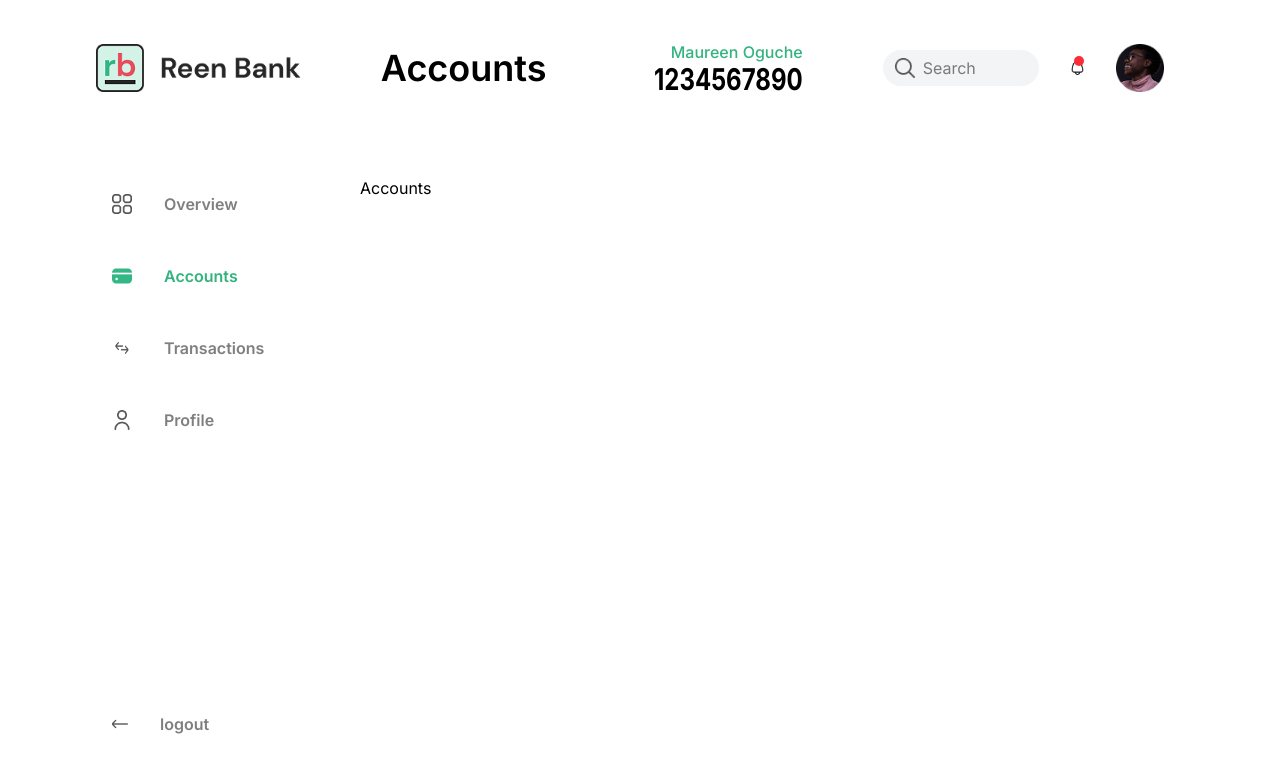
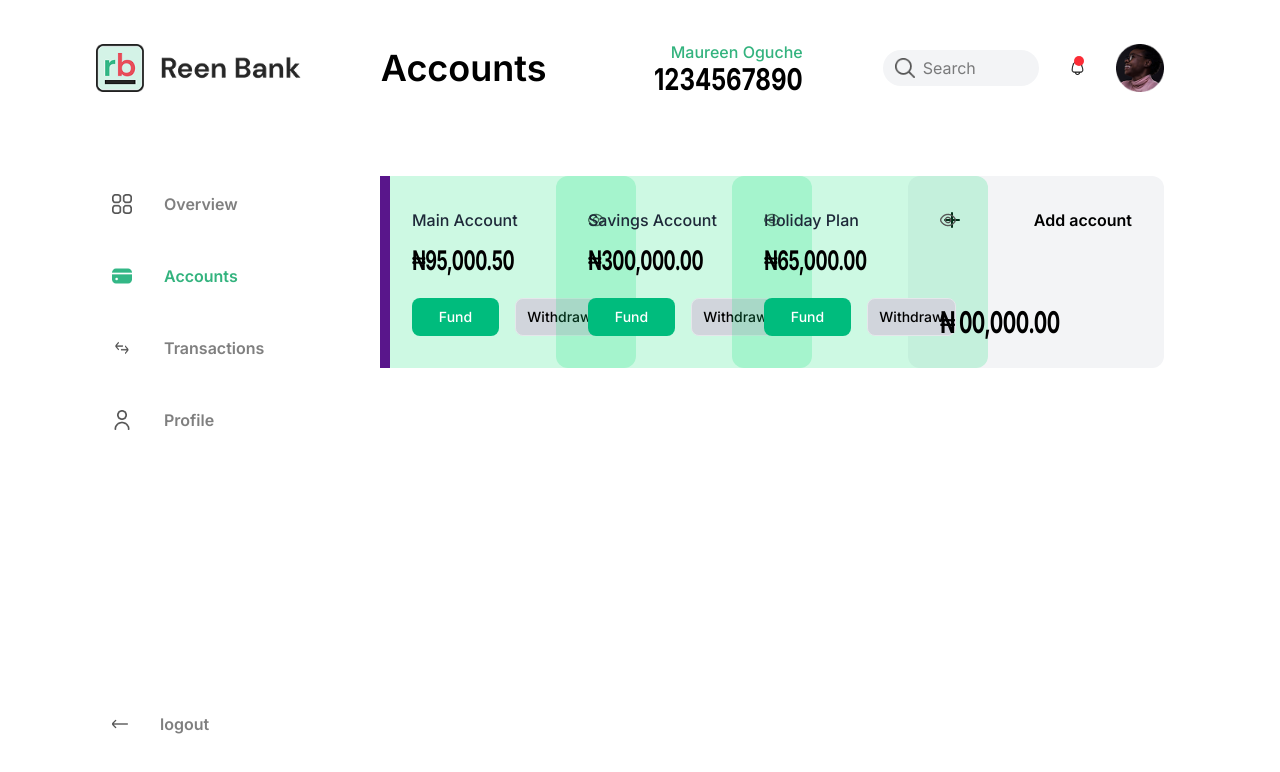
Before and after one commit to Emma-306/ReenBank-WebApp, a React (Vite) app: page /dashboard/accounts in a window 1280 px wide. Shown: the top 772 px of the page. Built offline with nearby package versions, Linux system fonts and the light colour scheme; data requests are answered from the project's data file.

Commit message:
Frontend progress on accounts modal

```diff
--- a/src/App.jsx
+++ b/src/App.jsx
@@ -8,7 +8,7 @@ import { ToastContainer } from "react-toastify";
 import "react-toastify/dist/ReactToastify.css";
 import { Dashboard } from "./pages/Dashboard";
 import { Overview } from "./components/Dashboard/Overview";
-import { Accounts } from "./components/Dashboard/Accounts";
+import { Accounts } from "./components/Dashboard/Accounts/Accounts";
 import { Transactions } from "./components/Dashboard/Transactions";
 import { Profile } from "./components/Dashboard/Profile";
 
--- a/src/components/AuthLayout/Login.jsx
+++ b/src/components/AuthLayout/Login.jsx
@@ -2,9 +2,16 @@ import { useState } from "react";
 import { assets } from "../../assets/assets";
 import { ResetPasswordModal } from "./ResetPasswordModal";
 import { Link } from "react-router-dom";
+import { useNavigate } from "react-router-dom";
 
 export const Login = () => {
   const [showReset, setShowReset] = useState(false);
+  const navigate = useNavigate();
+  const handleSubmit = (e) => {
+    e.preventDefault();
+    // Handle login logic here (e.g., API call)
+    navigate("/dashboard");
+  };
 
   return (
     <>
@@ -68,6 +75,7 @@ export const Login = () => {
 
           <button
             type="submit"
+            onClick={handleSubmit}
             className="bg-green-600/70 mt-2 text-white w-full h-12 hover:bg-green-600 rounded-md font-semibold text-xl cursor-pointer"
           >
             Login
--- a/src/components/Dashboard/Accounts.jsx
+++ /dev/null
@@ -1,5 +0,0 @@
-export const Accounts = () => {
-  return (
-    <div>Accounts</div>
-  )
-}
--- /dev/null
+++ b/src/components/Dashboard/Accounts/AccountOverview.jsx
@@ -0,0 +1,57 @@
+import { useState } from "react";
+import { assets } from "../../../assets/assets";
+
+export const AccountOverview = ({ account, isActive, onClick, openModal}) => {
+  const [showBalance, setShowBalance] = useState(true);
+
+  const toggleBalance = () => {
+    setShowBalance((prev) => !prev);
+  };
+
+  const formatBalance = (amount, currency) => {
+    return new Intl.NumberFormat("en-NG", {
+      style: "currency",
+      currency: currency || "NGN",
+      minimumFractionDigits: 2,
+      maximumFractionDigits: 2,
+    }).format(amount);
+  };
+
+  return (
+    <div className="min-w-64 h-48 rounded-xl bg-green-400/20 p-8 flex flex-col justify-between cursor-pointer relative " onClick={onClick}>
+      {isActive && (
+        <div className="absolute top-0 left-0 bottom-0 bg-purple-900 h-full w-2.5 "></div>
+      )}
+      <div className="flex justify-between items-center">
+        <p className="font-medium text-gray-800">{account.name}</p>
+
+        <img
+          src={showBalance ? assets.eye : assets.eyeCrossed}
+          alt="toggle balance"
+          className="w-4 h-4 cursor-pointer"
+          onClick={toggleBalance}
+        />
+      </div>
+
+      <div>
+        <p className="text-lg font-bold tracking-tight scale-y-150">
+          {showBalance
+            ? formatBalance(account.balance, account.currency)
+            : "XXXXXXXX"}
+        </p>
+      </div>
+
+      <div className="flex gap-4 mt-2">
+        <button
+        onClick={openModal}
+        className="flex-1 bg-emerald-500 hover:bg-emerald-600 text-white text-sm font-medium py-2 rounded-lg transition cursor-pointer">
+          Fund
+        </button>
+
+        <button className="flex-1 bg-gray-300 border border-gray-200 hover:bg-gray-400 text-black text-sm font-medium py-2 rounded-lg transition cursor-pointer">
+          Withdraw
+        </button>
+      </div>
+    </div>
+  );
+};
--- /dev/null
+++ b/src/components/Dashboard/Accounts/Accounts.jsx
@@ -0,0 +1,90 @@
+import { useEffect, useState } from "react";
+import { AccountOverview } from "./AccountOverview";
+import { AddAccountModal } from "../AddAccountModal";
+
+export const Accounts = () => {
+  const [accounts, setAccounts] = useState([]);
+  const [activeAccountId, setActiveAccountId] = useState(null);
+  const [showAddAccountModal, setShowAddAccountModal] = useState(false);
+  const [modalStartStep, setModalStartStep] = useState(1);
+
+
+  const openModal = (step = 1) => {
+    setModalStartStep(step);
+    setShowAddAccountModal(true);
+  };
+
+  const closeModal = () => setShowAddAccountModal(false);
+  useEffect(() => {
+    const fetchAccounts = async () => {
+      const res = await fetch("http://localhost:3000/accounts");
+      const data = await res.json();
+
+      setAccounts(data);
+
+      if (data.length > 0) {
+        setActiveAccountId(data[0].id);
+      }
+    };
+
+    fetchAccounts();
+  }, []);
+
+
+
+  const activeAccount = accounts.find((acc) => acc.id === activeAccountId);
+
+  return (
+    <>
+      <div className="w-full flex justify-between items-start gap-12 px-5">
+        <div className="flex-1 grid grid-cols-3 gap-12">
+          {accounts.map((account) => (
+            <AccountOverview
+              key={account.id}
+              account={account}
+              isActive={account.id === activeAccountId}
+              onClick={() => setActiveAccountId(account.id)}
+              openModal={()=> openModal(3)}
+            />
+          ))}
+        </div>
+
+        {/* RIGHT SIDE */}
+        <div
+        onClick={() => openModal(1)}
+        className="group w-64 h-48 bg-gray-100 hover:bg-emerald-500 transition-colors duration-300 shrink-0 rounded-xl p-8 cursor-pointer justify-between flex flex-col text-black hover:text-white">
+          <div className="flex flex-row justify-between items-center">
+            <svg
+              xmlns="http://www.w3.org/2000/svg"
+              width="24"
+              height="24"
+              viewBox="0 0 24 24"
+              fill="none"
+              stroke="currentColor"
+              strokeWidth="2"
+              strokeLinecap="round"
+              strokeLinejoin="round"
+            >
+              <line x1="12" y1="5" x2="12" y2="19" />
+              <line x1="5" y1="12" x2="19" y2="12" />
+            </svg>
+
+            <span className="font-semibold">Add account</span>
+          </div>
+
+          <span className="text-xl font-bold tracking-tight scale-y-150">
+            ₦ 00,000.00
+          </span>
+        </div>
+      </div>
+      {showAddAccountModal && (
+
+        <AddAccountModal
+          onClose={closeModal}
+          startStep={modalStartStep}
+          account={accounts}
+        />
+      )}
+    </>
+  );
+};
--- a/src/components/Dashboard/AddAccountModal.jsx
+++ b/src/components/Dashboard/AddAccountModal.jsx
@@ -3,12 +3,23 @@ import { toast } from "react-toastify";
 import { assets } from "../../assets/assets";
 import { useNavigate } from "react-router-dom";
 
-export const AddAccountModal = ({ onClose }) => {
+export const AddAccountModal = ({ onClose, startStep = 1, account }) => {
   const navigate = useNavigate();
-  const [step, setStep] = useState(1);
+  const [step, setStep] = useState(startStep);
   const [accountName, setAccountName] = useState("");
   const [shortDescription, setShortDescription] = useState("");
   const [paymentMethod, setPaymentMethod] = useState("bank");
+
+
+
+  const resetModal = () => {
+    setStep(1);
+    setAccountName("");
+    setShortDescription("");
+    setPaymentMethod("bank");
+    onClose();
+    navigate("/dashboard/accounts");
+  };
 
   const handleAdd = () => {
     if (!accountName.trim()) {
@@ -161,7 +172,6 @@ export const AddAccountModal = ({ onClose }) => {
                 <span className="font-medium text-gray-700">Credit Card</span>
               </div>
             </div>
-            {paymentMethod === "bank" && (
             <div>
               <label className="block font-medium mb-1 mt-4">Amount</label>
               <input
@@ -170,19 +180,8 @@ export const AddAccountModal = ({ onClose }) => {
                 className="w-full border border-gray-300 rounded-lg px-4 py-4 focus:outline-none focus:ring-2 focus:ring-[#33B37E]"
               />
             </div>
-            )}
             {paymentMethod === "card" && (
-              <div className="flex flex-col gap-4 mt-6">
-                {/* Amount */}
-                <div>
-                  <label className="block font-medium mb-1">Amount</label>
-                  <input
-                    type="number"
-                    placeholder="100.00"
-                    className="w-full border border-gray-300 rounded-lg px-4 py-4 focus:outline-none focus:ring-2 focus:ring-[#33B37E]"
-                  />
-                </div>
-
+              <div className="flex flex-col gap-4 mt-4">
                 {/* Card Number */}
                 <div>
                   <label className="block font-medium mb-1">Card Number</label>
@@ -261,9 +260,7 @@ export const AddAccountModal = ({ onClose }) => {
             {/* BUTTON LEFT */}
             <div className="text-left">
               <button
-                onClick={() => {
-                  navigate("/dashboard/accounts");
-                }}
+                onClick={resetModal}
                 className="bg-[#33B37E] w-full h-12 text-white hover:bg-[#2ca06f] rounded-md font-semibold text-lg cursor-pointer mt-3"
               >
                 Go Back
```
Lines whose indentation alone changed are shown as unchanged.
